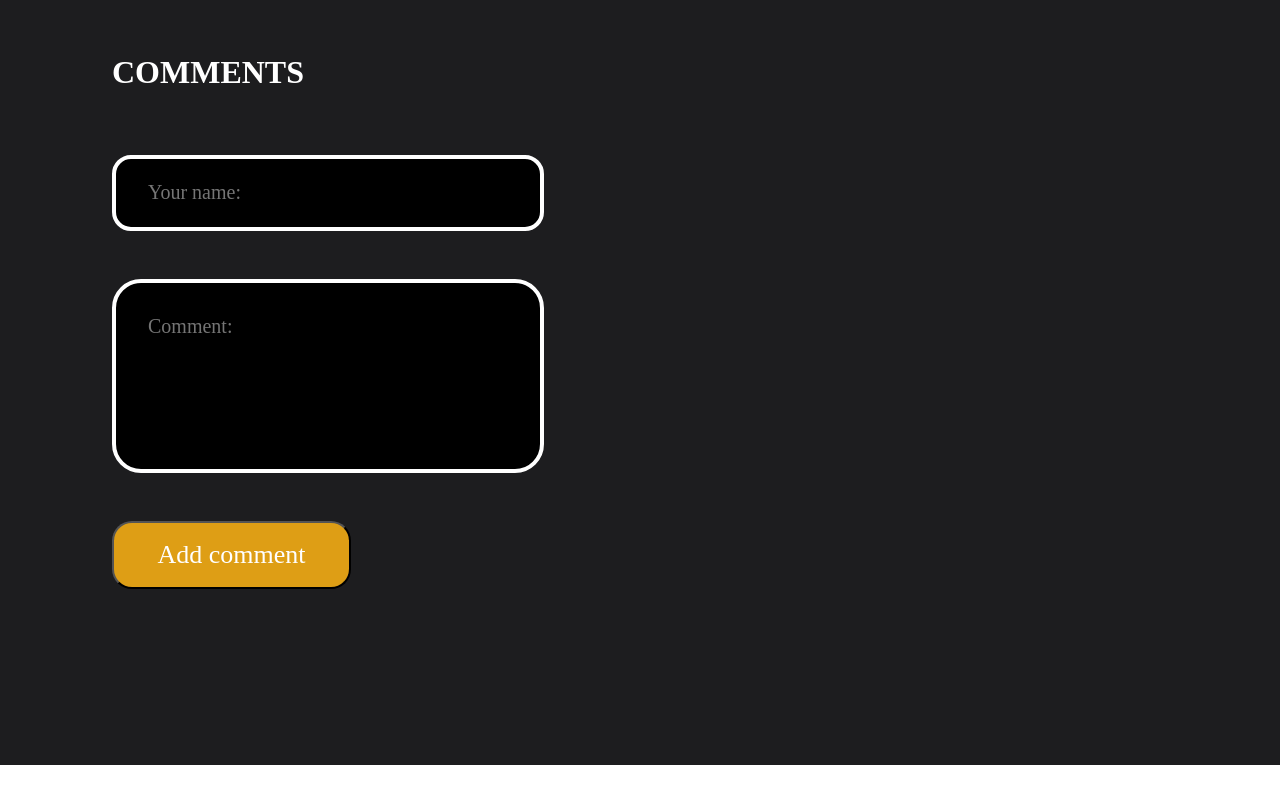
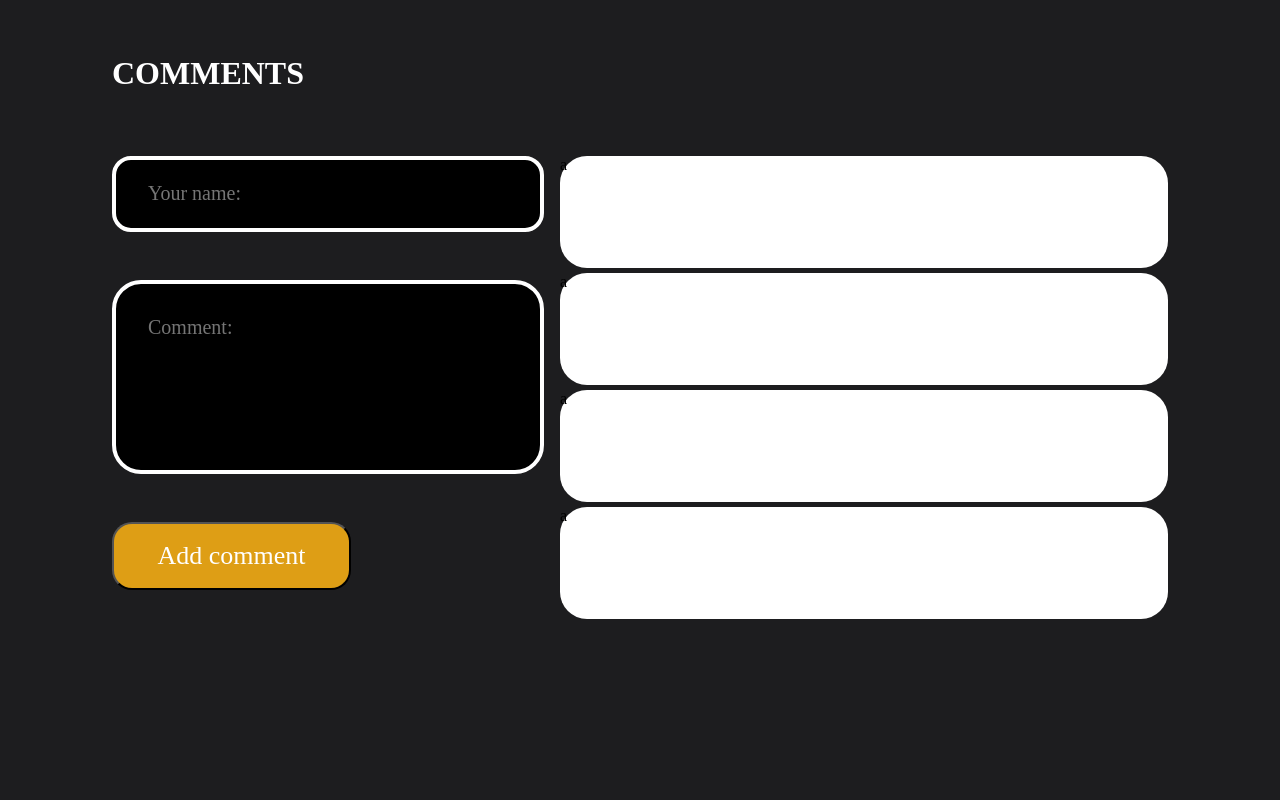
Before and after one commit to dianamong/HP_GroupProject, a plain HTML site: page index.html in a window 1280 px wide. Shown: the part 985-1785 px from the top of the page. Before the commit the page ends 1750 px from the top, so only its background shows below. Drawn offline with Linux system fonts and the light colour scheme; files whose address does not match are found by name.

Commit message:
добавила правую часть блока

```diff
--- /dev/null
+++ b/assets/styles/scss/blocks/comments/__result/__result.scss
@@ -0,0 +1,11 @@
+.comments__result {
+    display: flex;
+    flex-direction: column;
+}
+
+.comments__result-item {
+    width: 38rem;
+    height: 7rem;
+    background-color: white;
+    border-radius: 27px;
+}
--- a/assets/styles/scss/blocks/comments/comments.scss
+++ b/assets/styles/scss/blocks/comments/comments.scss
@@ -2,6 +2,7 @@
 @import "./__block/_block";
 @import "./__form/_form";
 @import "./__button/_button";
+@import "./__result/_result";
 .comments {
     background: #1D1D1F;
 }
@@ -16,5 +17,5 @@
     height: 7rem;
     background-color: white;
     border-radius: 27px;
-    margin-bottom: 2rem;
+    margin-bottom: 1rem;
 }
--- a/index.html
+++ b/index.html
@@ -39,7 +39,8 @@
                 <div class="mainpage__container__logodiv"><img class="mainpage__container__logo" src="./assets/images/mainpage/logo.png" alt="логотип"></div>
                 <p class="mainpage__container__text1">Hello! You got into Harry Potter Wiki!</p>
 
-                    <div class="mainpage__container__container2"><p class="mainpage__container__text2">Here you can find information about your favorite heroes and spells of the Harry Potter universe</p>
+                <div class="mainpage__container__container2">
+                    <p class="mainpage__container__text2">Here you can find information about your favorite heroes and spells of the Harry Potter universe</p>
                     <button class="mainpage__container__button button_fontsize">Search</button>
                     <div class="search">
                         <input type="text" class="mainpage__container__input" placeholder="Name of character">
@@ -74,7 +75,12 @@
                         </form>
                         <button type="submit" class="comments__button">Add comment</button>
                     </div>
-                    <div class=""></div>
+                    <div class="comments__result">
+                        <div class="comments__result-item">a</div>
+                        <div class="comments__result-item">a</div>
+                        <div class="comments__result-item">a</div>
+                        <div class="comments__result-item">a</div>
+                    </div>
                 </div>
             </div>
         </article>
```
Also changed, not shown: assets/styles/css/style.css, 1 other file. Lines whose indentation alone changed are shown as unchanged.
